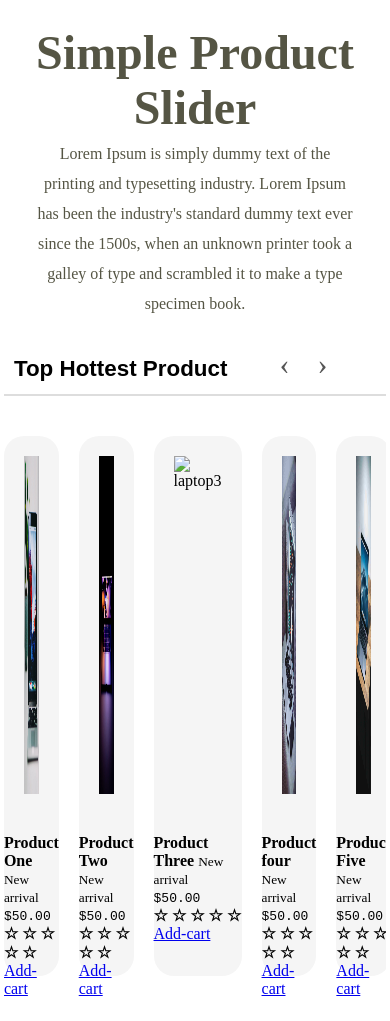
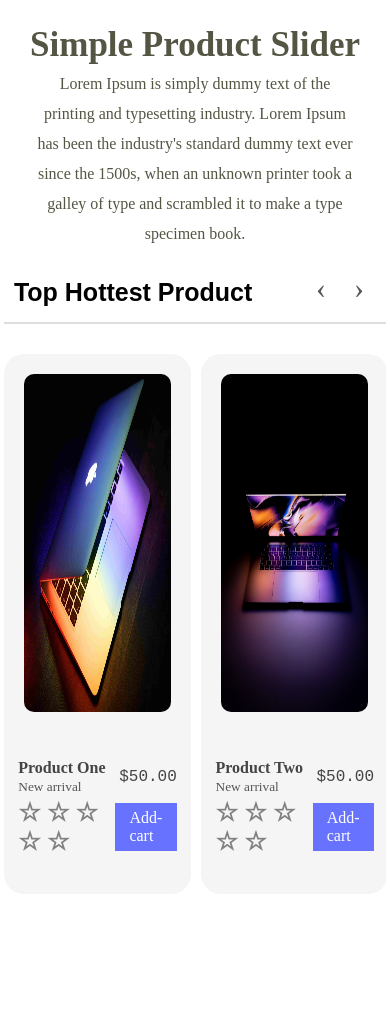
Before and after one commit to Habeebopeyemi/vanilla_slider, a plain HTML site: page index.html in a window 390 px wide. After the commit the page ends 924 px from the top, so only its background shows below. Drawn offline with Linux system fonts and the light colour scheme.

Commit message:
completed structural and presentation layer

```diff
--- a/index.html
+++ b/index.html
@@ -27,7 +27,7 @@
         <section>
             <div class="product">
                 <picture>
-                    <img src="./asset/laptop1.jpg" alt="laptop1" srcset="">
+                    <img src="./asset/laptop9.jpg" alt="laptop1" srcset="">
                 </picture>
                 <div class="details">
                     <p>
--- a/style.css
+++ b/style.css
@@ -5,7 +5,7 @@
 }
 main{
     width: 100%;
-    /* height: 840px; */
+    height: 840px;
     margin: 10px auto;
     position: relative;
     padding: 5px 0;
@@ -26,8 +26,8 @@ main .text{
 }
 main header{
     width: 98%;
-    /* height: 60px; */
-    margin: 10px auto;
+    height: 60px;
+    margin: 0 auto;
     display: flex;
     justify-content: space-between;
     align-items: center;
@@ -36,6 +36,7 @@ main header{
 }
 header p{
     width: 30%;
+    text-align: end;
 }
 header h1{
     font-family: sans-serif;
@@ -68,7 +69,7 @@ section::-webkit-scrollbar{
     display: none;
 }
 section .product{
-    width: 100%;
+    min-width: 24%;
     height: 90%;
     background: whitesmoke;
     margin: 0 20px 0 0;
@@ -78,7 +79,7 @@ section .product{
     transition: 0.5s;
 }
 picture{
-    min-width: 24%;
+    width: 100%;
     height: 70%;
     padding: 20px;
     /* display of flex is important */
@@ -88,4 +89,77 @@ picture{
 }
 picture img{
     width: 100%;
+    border-radius: 10px;
 }
+.details, .button{
+    width: 90%;
+    margin: auto;
+    padding: 5px;
+    display: flex;
+    justify-content: space-between;
+    align-items: center;
+    height: 50px;
+    font-size: 20px;
+    color: #444;
+}
+small{
+    color: #555;
+}
+a{
+    text-decoration: none;
+    padding: 6px 14px;
+    font-size: 1rem;
+    margin: 5p 0 0 20px;
+    display: inline-block;
+    background: #6773ff;
+    color: white;
+}
+p.star{
+    margin: 5px auto;
+    width: 65%;
+    font-size: 25px;
+    color: #808080;
+}
+@media only screen and (max-width: 768px){
+    .text h1{
+        font-size: 35px;
+    }
+    .text p{
+        width: 90%;
+    }
+    header h1{
+        font-size: 25px;
+    }
+    header p span{
+        font-size: 30px;
+    }
+    section .product{
+        min-width: 49%;
+        margin: 0 10px 0 0;
+    }
+    .details, .button{
+        font-size: 1rem;
+    }
+    a{
+        padding: 6px auto;
+        width: 40%;
+    }
+}
+@media only screen and (max-width: 384px){
+    .text h1{
+        font-size: 33px;
+    }
+    .text p{
+        width: 85%;
+    }
+    header h1{
+        font-size: 23px;
+    }
+    header p span{
+        font-size: 25px;
+    }
+    section .product{
+        min-width: 100%;
+        margin: 0 6px 0 0;
+    }
+}
```
